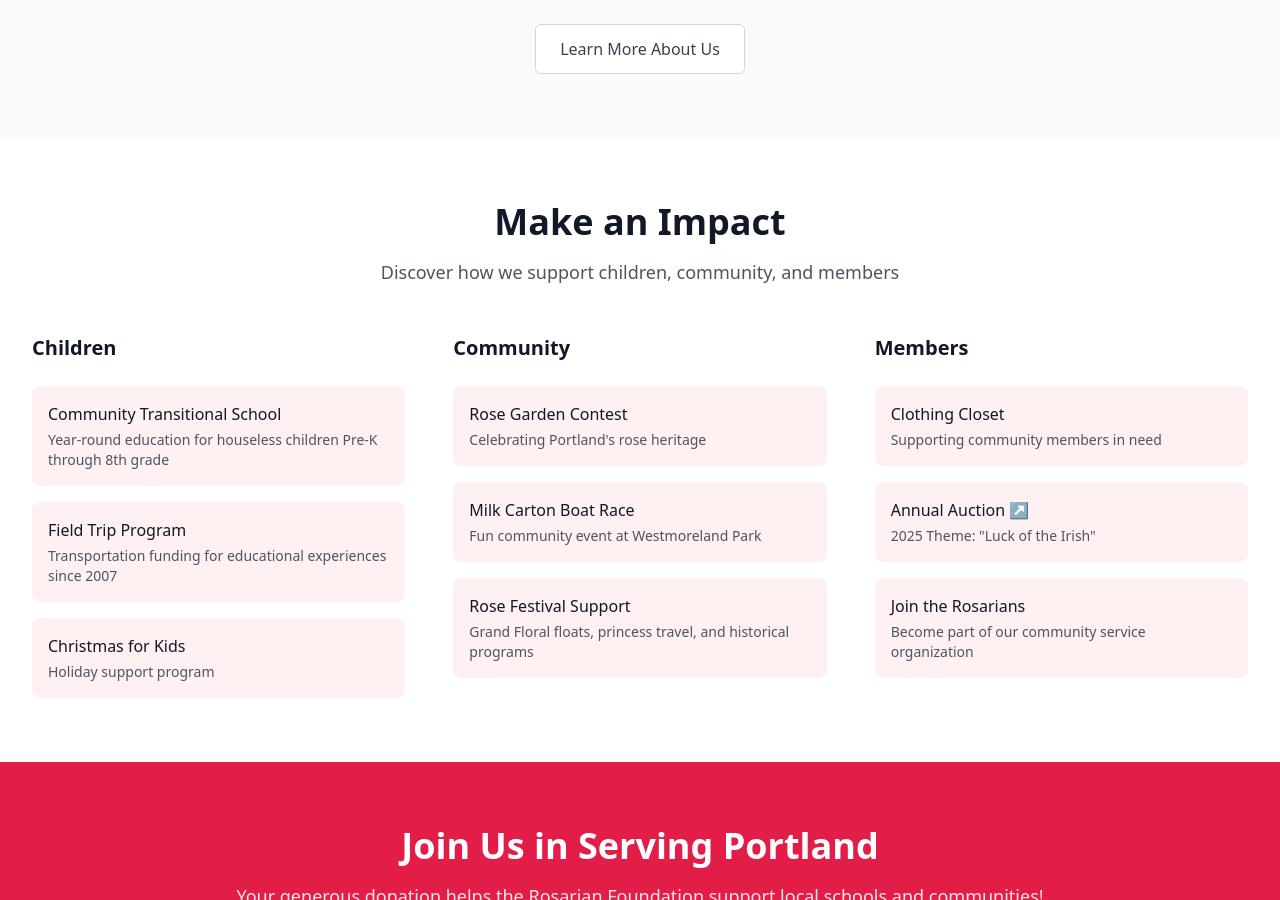
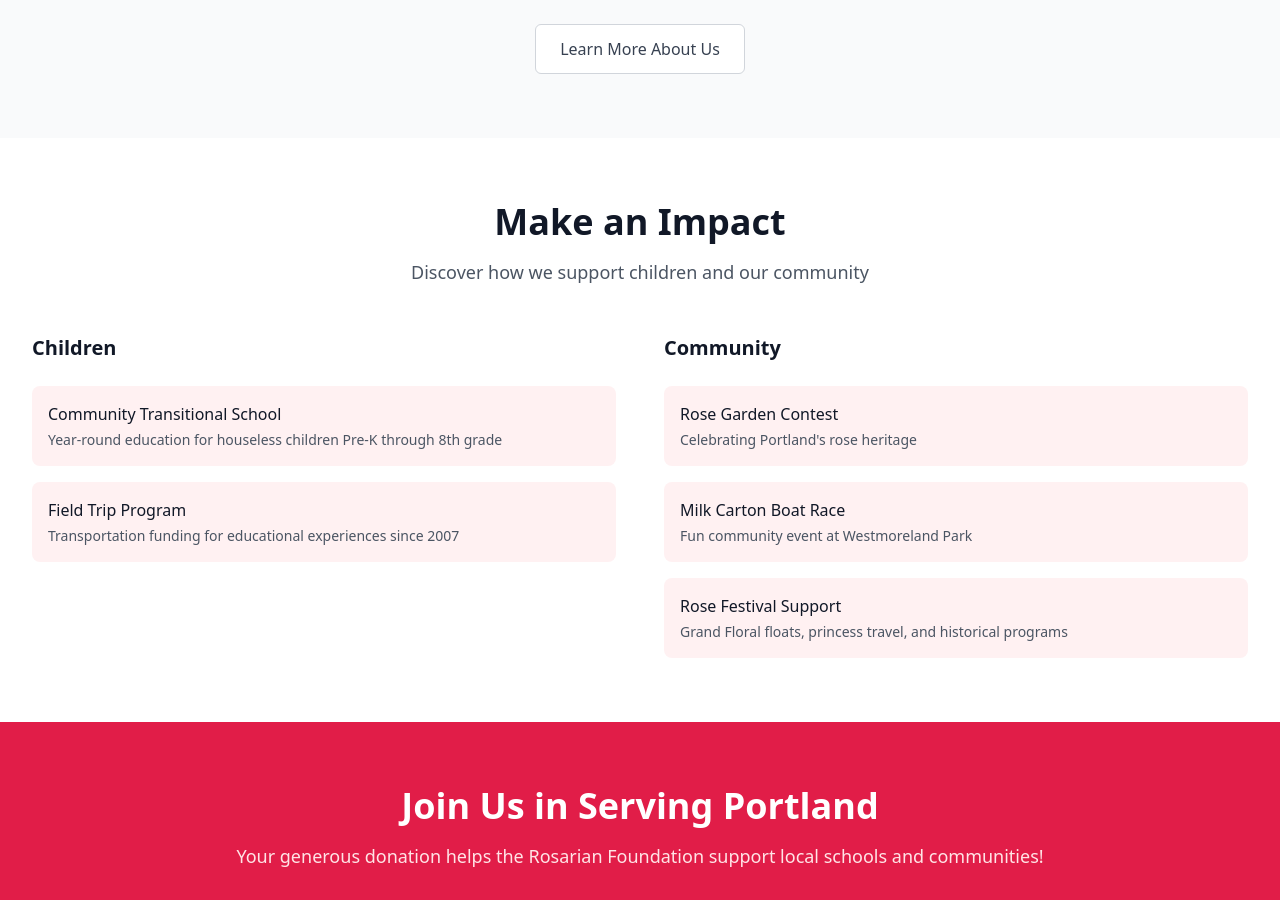
Before and after one commit to RoyalRosarianFoundation/foundation-website, a Jekyll site: the page built from index.markdown, in a window 1280 px wide and 900 px high, scrolled down 1470 px. Built offline with Jekyll 4.4.1, drawn with Linux system fonts in a browser that asks for light colours; nearby versions of some CDN libraries.

Commit message:
Remove Member column and Christmas for Kids from homepage impact section

```diff
--- a/index.markdown
+++ b/index.markdown
@@ -100,10 +100,10 @@ title: Home
   <div class="max-w-7xl mx-auto px-4 sm:px-6 lg:px-8">
     <div class="text-center">
       <h2 class="text-3xl font-bold text-gray-900 sm:text-4xl">Make an Impact</h2>
-      <p class="mt-4 text-lg text-gray-600">Discover how we support children, community, and members</p>
+      <p class="mt-4 text-lg text-gray-600">Discover how we support children and our community</p>
     </div>
 
-    <div class="mt-12 grid grid-cols-1 gap-12 lg:grid-cols-3">
+    <div class="mt-12 grid grid-cols-1 gap-12 lg:grid-cols-2">
       <!-- Children Programs -->
       <div>
         <h3 class="text-xl font-semibold text-gray-900 mb-6">Children</h3>
@@ -118,12 +118,6 @@ title: Home
             <a href="{{ "/field-trips" | relative_url }}" class="block p-4 rounded-lg bg-rose-50 hover:bg-rose-100 transition-colors">
               <h4 class="font-medium text-gray-900">Field Trip Program</h4>
               <p class="text-sm text-gray-600 mt-1">Transportation funding for educational experiences since 2007</p>
-            </a>
-          </li>
-          <li>
-            <a href="{{ "/programs/christmas-for-kids" | relative_url }}" class="block p-4 rounded-lg bg-rose-50 hover:bg-rose-100 transition-colors">
-              <h4 class="font-medium text-gray-900">Christmas for Kids</h4>
-              <p class="text-sm text-gray-600 mt-1">Holiday support program</p>
             </a>
           </li>
         </ul>
@@ -153,31 +147,6 @@ title: Home
           </li>
         </ul>
       </div>
-
-      <!-- Member Programs -->
-      <div>
-        <h3 class="text-xl font-semibold text-gray-900 mb-6">Members</h3>
-        <ul class="space-y-4">
-          <li>
-            <a href="{{ "/programs/clothing-closet" | relative_url }}" class="block p-4 rounded-lg bg-rose-50 hover:bg-rose-100 transition-colors">
-              <h4 class="font-medium text-gray-900">Clothing Closet</h4>
-              <p class="text-sm text-gray-600 mt-1">Supporting community members in need</p>
-            </a>
-          </li>
-          <li>
-            <a href="https://royalrosariansfdn.ejoinme.org/Home26" target="_blank" rel="noopener" class="block p-4 rounded-lg bg-rose-50 hover:bg-rose-100 transition-colors">
-              <h4 class="font-medium text-gray-900">Annual Auction ↗</h4>
-              <p class="text-sm text-gray-600 mt-1">2025 Theme: "Luck of the Irish"</p>
-            </a>
-          </li>
-          <li>
-            <a href="{{ "/membership" | relative_url }}" class="block p-4 rounded-lg bg-rose-50 hover:bg-rose-100 transition-colors">
-              <h4 class="font-medium text-gray-900">Join the Rosarians</h4>
-              <p class="text-sm text-gray-600 mt-1">Become part of our community service organization</p>
-            </a>
-          </li>
-        </ul>
-      </div>
     </div>
   </div>
 </section>
```
